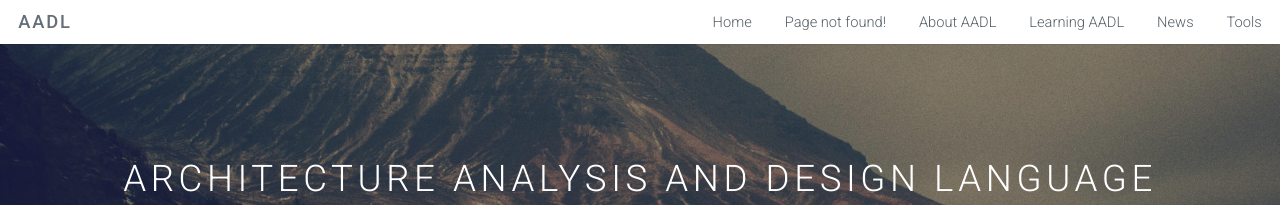
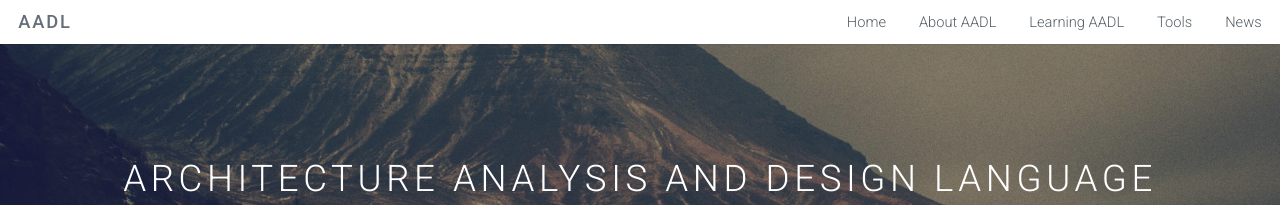
Before and after one commit to saeaadl/saeaadl.github.io, a Jekyll site: the page built from index.html, in a window 1280 px wide. Shown: the top 205 px of the page. Built offline with Jekyll 4.4.1, drawn with Linux system fonts in a browser that asks for light colours.

Commit message:
* Force order in header menu

```diff
--- a/_includes/header.html
+++ b/_includes/header.html
@@ -4,11 +4,10 @@
     <nav id="nav">
         <ul>
             <li><a href="{{ site.baseurl }}/">Home</a></li>
-            {% for page in site.pages %}
-                  {% if page.title %}
-                    <li><a class="page-link" href="{{ page.url | prepend: site.baseurl }}">{{ page.title }}</a></li>
-                  {% endif %}
-            {% endfor %}
-        </ul>
+            <li><a class="page-link" href="{{ site.baseurl}}aadl.html">About AADL</a></li>
+            <li><a class="page-link" href="{{ site.baseurl}}learn.html">Learning AADL</a></li>
+            <li><a class="page-link" href="{{ site.baseurl}}tools.html">Tools</a></li>
+            <li><a class="page-link" href="{{ site.baseurl}}news.html">News</a></li>
+          </ul>
     </nav>
 </header>
```
